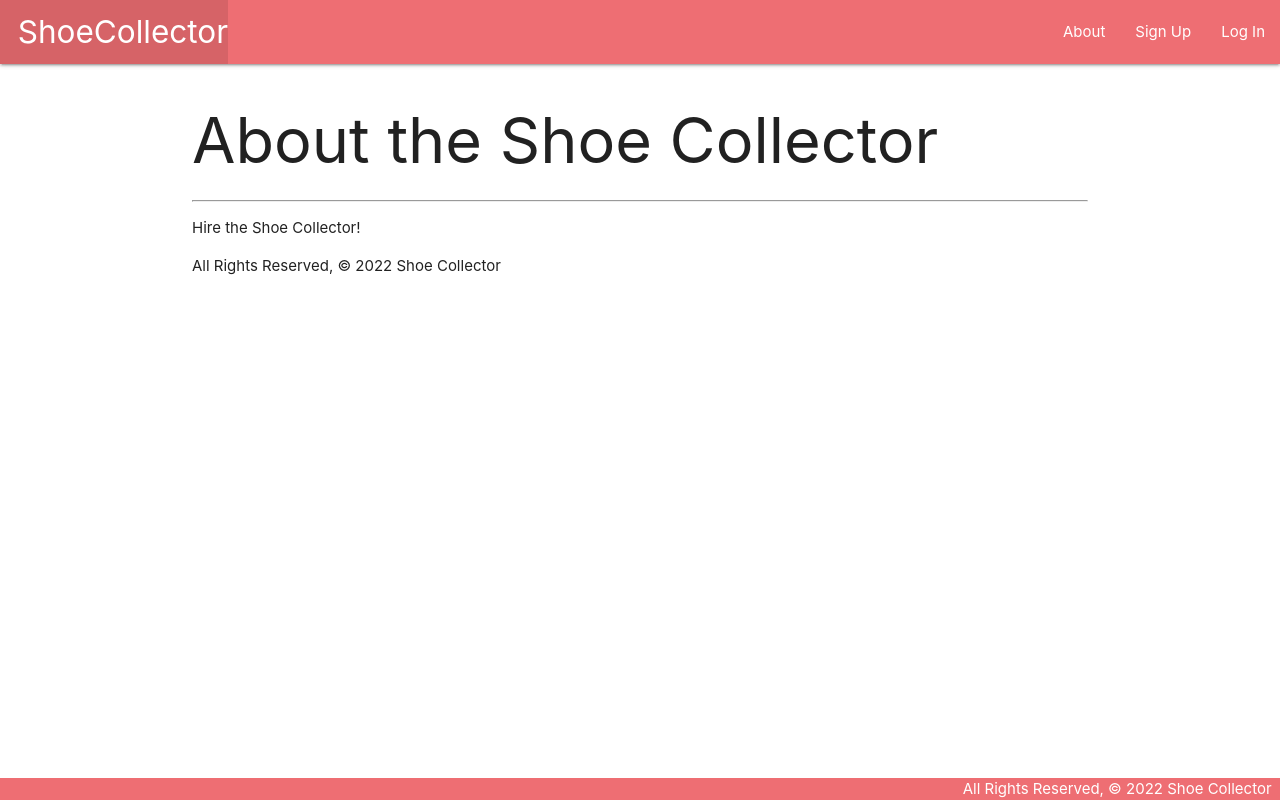
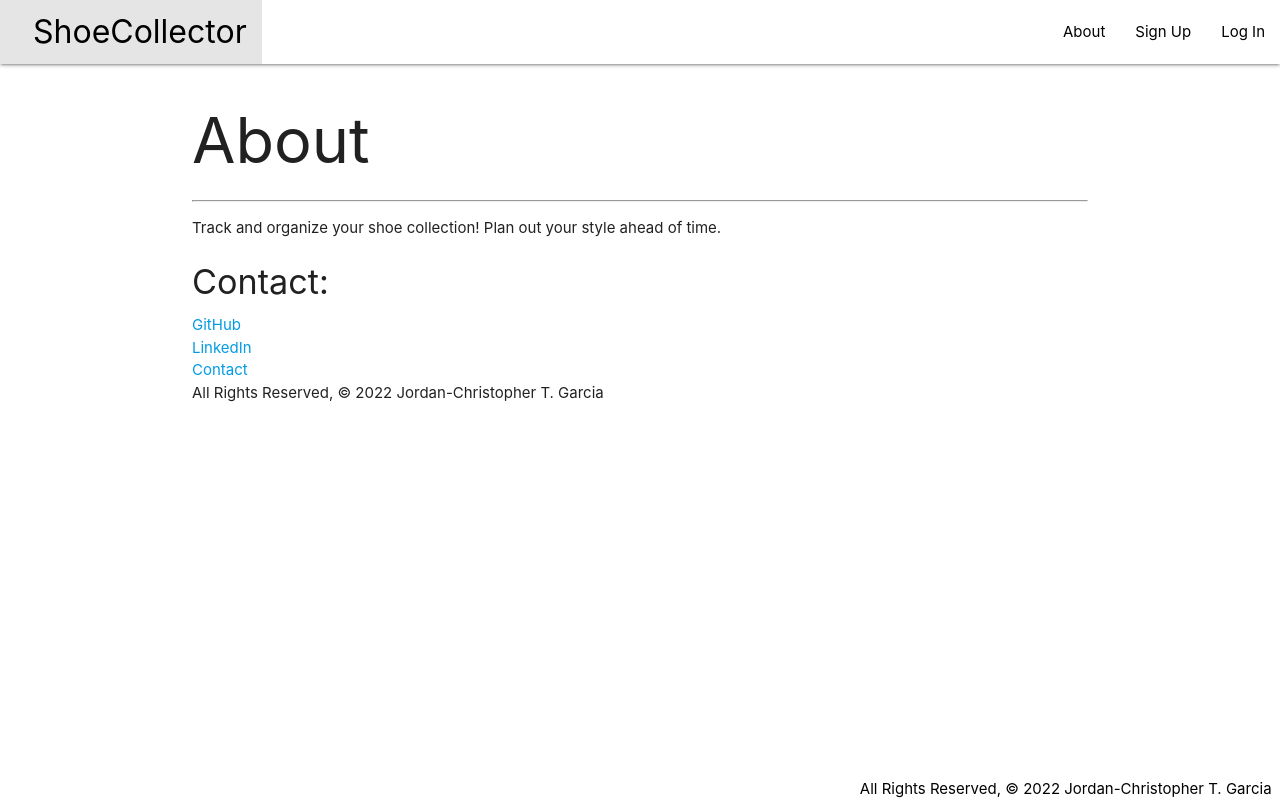
Before and after one commit to jctgarcia20/shoe-collector, a Django app: template main_app/templates/about.html in a window 1280 px wide. Run offline with Django 3.2, Linux system fonts and the light colour scheme; the template is opened without the code that fills it, so the values that code supplies are empty.

Commit message:
Update CSS and forms

```diff
--- a/main_app/static/css/style.css
+++ b/main_app/static/css/style.css
@@ -8,7 +8,73 @@
   flex: 1 0 auto;
 }
 
+.logo{
+  font-size: 32px;
+  text-align: center !important;
+}
+
+.nav-wrapper {
+  background-color: white;
+}
+
+nav ul a {
+  color: black;
+}
+
+#slogan {
+  text-align: center;
+  font-weight: bold;
+}
+
+#homeImg {
+  width: 50%;
+  height: 50%;
+  display: block;
+  margin-left: auto;
+  margin-right: auto;
+}
+
+#homeImg:hover {
+  -webkit-transform: rotateZ(-10deg);
+  -ms-transform: rotateZ(-10deg);
+  transform: rotateZ(-10deg);
+  transition: 1s ease;
+}
+
+#homeBtn {
+  margin: 0;
+  position: absolute;
+  top: 80%;
+  left: 50%;
+  -ms-transform: translate(-50%, -50%);
+  transform: translate(-50%, -50%);
+}
+
+#homeBtn::before {
+  transform: scaleX(0);
+  transform-origin: bottom right;
+}
+
+#homeBtn:hover::before {
+  transform: scaleX(1);
+  transform-origin: bottom left;
+}
+
+#homeBtn::before {
+  content: " ";
+  display: block;
+  position: absolute;
+  top: 0; right: 0; bottom: 0; left: 0;
+  inset: 0 0 0 0;
+  background: rgb(217, 82, 80);
+  z-index: -1;
+  transition: transform .3s ease;
+}
+
+
 footer.page-footer {
   padding-top: 0;
   text-align: right;
+  background-color: white;
+  color: black;
 }
--- a/main_app/templates/about.html
+++ b/main_app/templates/about.html
@@ -2,9 +2,15 @@
 
 {% block content %}
 
-<h1>About the Shoe Collector</h1>
+<h1>About</h1>
 <hr>
-<p>Hire the Shoe Collector!</p>
-<footer>All Rights Reserved, &copy; 2022 Shoe Collector</footer>
+<p>Track and organize your shoe collection! Plan out your style ahead of time.</p>
+<h4>Contact:</h4>
+  <a href="https://github.com/jctgarcia20">GitHub</a>
+  <br>
+  <a href="https://www.linkedin.com/in/jctgarcia20/">LinkedIn</a>
+  <br>
+  <a href="jctgarcia20@gmail.com">Contact</a>
+<footer>All Rights Reserved, &copy; 2022 Jordan-Christopher T. Garcia</footer>
 
 {% endblock %}
--- a/main_app/templates/base.html
+++ b/main_app/templates/base.html
@@ -16,7 +16,7 @@
     <nav>
       <div class="nav-wrapper">
         <ul>
-          <li><a href="{% url 'home' %}" class="left brand-logo">&nbsp;&nbsp;ShoeCollector</a></li>
+          <li><a href="{% url 'home' %}" class="logo">&nbsp;&nbsp;ShoeCollector</a></li>
         </ul>
         <ul class="right">
           <li><a href="{% url 'about' %}">About</a></li>
@@ -37,7 +37,7 @@
     {% endblock %}
   </main>
   <footer class="page-footer">
-    <div class="right">All Rights Reserved, &copy; 2022 Shoe Collector &nbsp;</div>
+    <div class="right">All Rights Reserved, &copy; 2022 Jordan-Christopher T. Garcia &nbsp;</div>
   </footer>
 </body>
 </html>
--- a/main_app/templates/home.html
+++ b/main_app/templates/home.html
@@ -1,6 +1,9 @@
 {% extends 'base.html' %}
 {% block content %}
 
-<h1>Home</h1>
+<h1 id="slogan">Start Your Collection</h1>
+<br>
+<img src="https://i.imgur.com/QPcuuca.png" alt="air jordan 1" id="homeImg">
+<a href="shoes/create/" class="waves-effect waves-light btn grey lighten-2 black-text" id="homeBtn">Begin Collecting</a>
 
 {% endblock %}
--- a/main_app/templates/shoes/index.html
+++ b/main_app/templates/shoes/index.html
@@ -1,7 +1,7 @@
 {% extends 'base.html' %}
 {% block content %}
 
-<h1>Shoe List</h1>
+<h1>All My Shoes</h1>
 
 {% for shoe in shoes %}
   <div class="card">
```
Also changed, not shown: main_app/templates/shoes/detail.html (+6 -2 lines).
